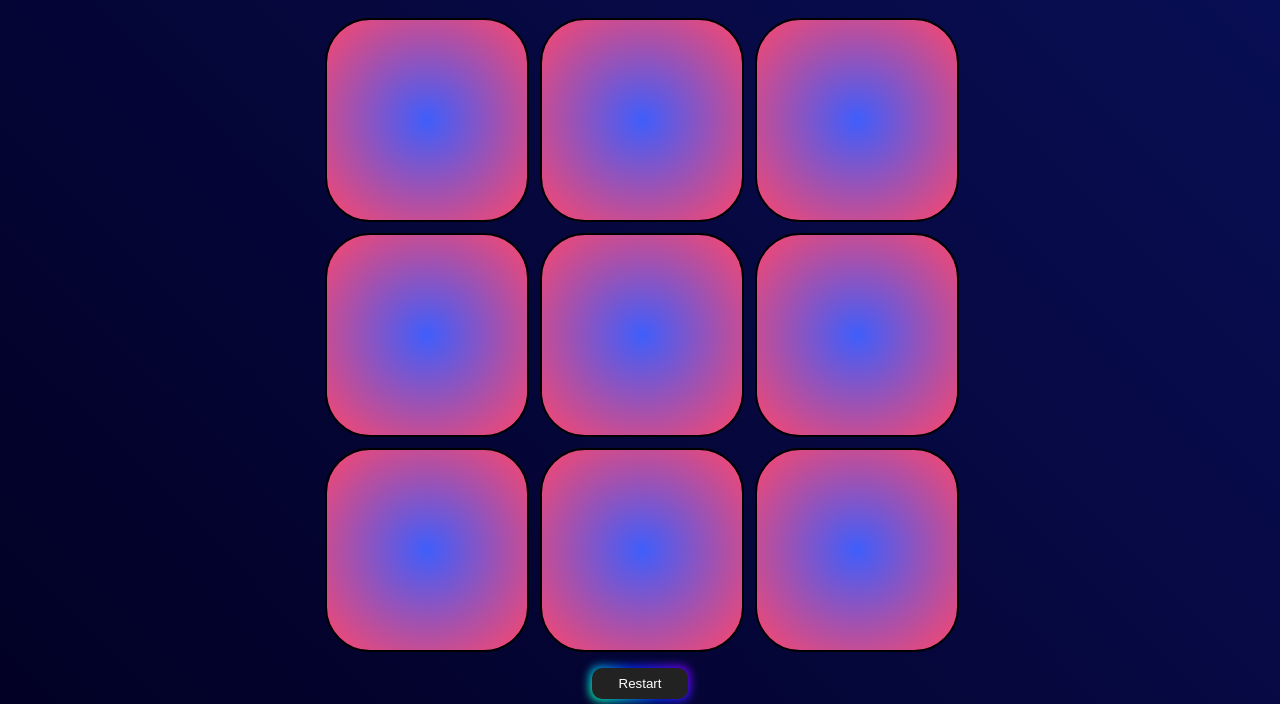
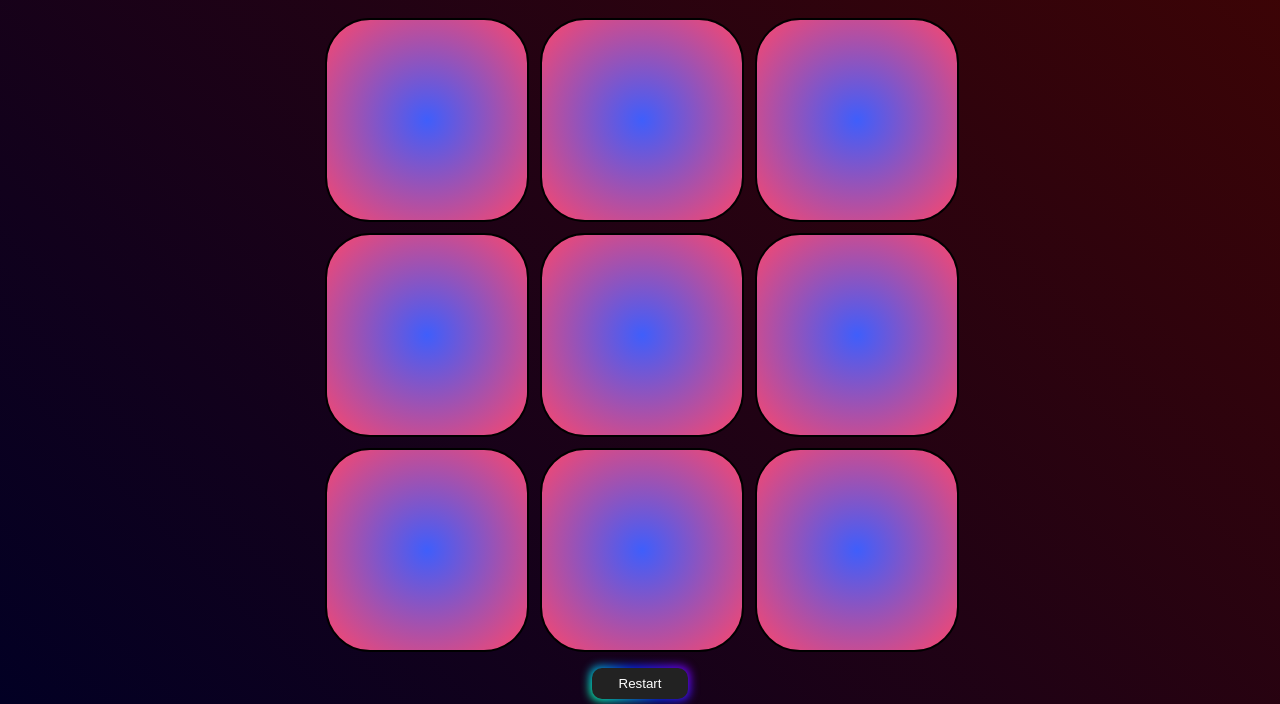
Before and after one commit to MaciejKlepacki/TicTacToe-2.0, a plain HTML site: page index.html in a window 1280 px wide. Shown: the part 112-816 px from the top of the page. Drawn offline with Linux system fonts and the light colour scheme.

Commit message:
edited css

```diff
--- a/styles.css
+++ b/styles.css
@@ -6,7 +6,7 @@ body {
     background-color: #f0f0f0;
     font-family: Arial, sans-serif;
     background: rgb(2,0,36);
-    background: linear-gradient(45deg, rgba(2,0,36,1) 0%, rgb(9, 15, 87) 100%);
+    background: linear-gradient(45deg, rgba(2,0,36,1) 0%, rgb(63, 4, 4) 100%);
 }
 
 .container {
```
